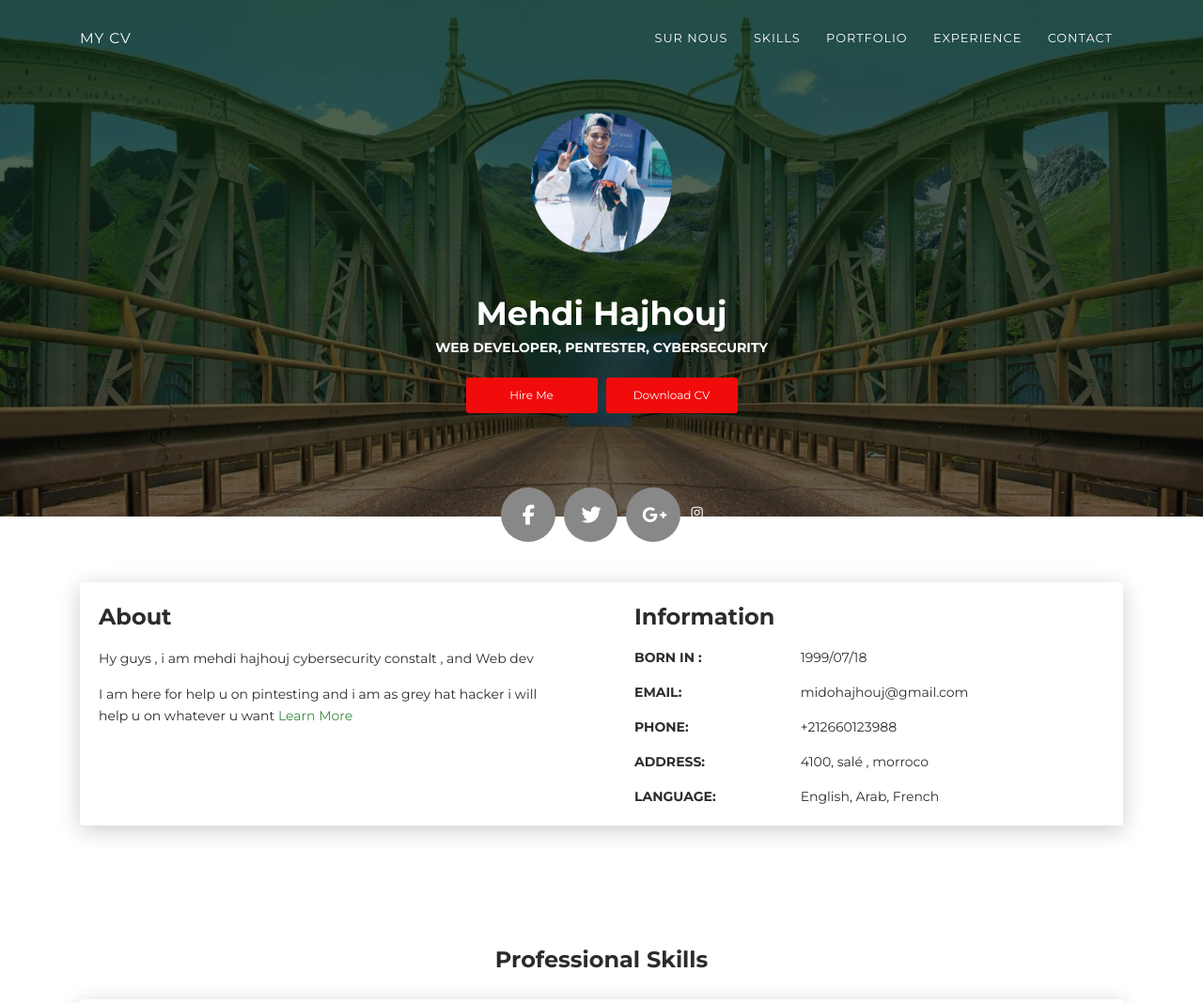
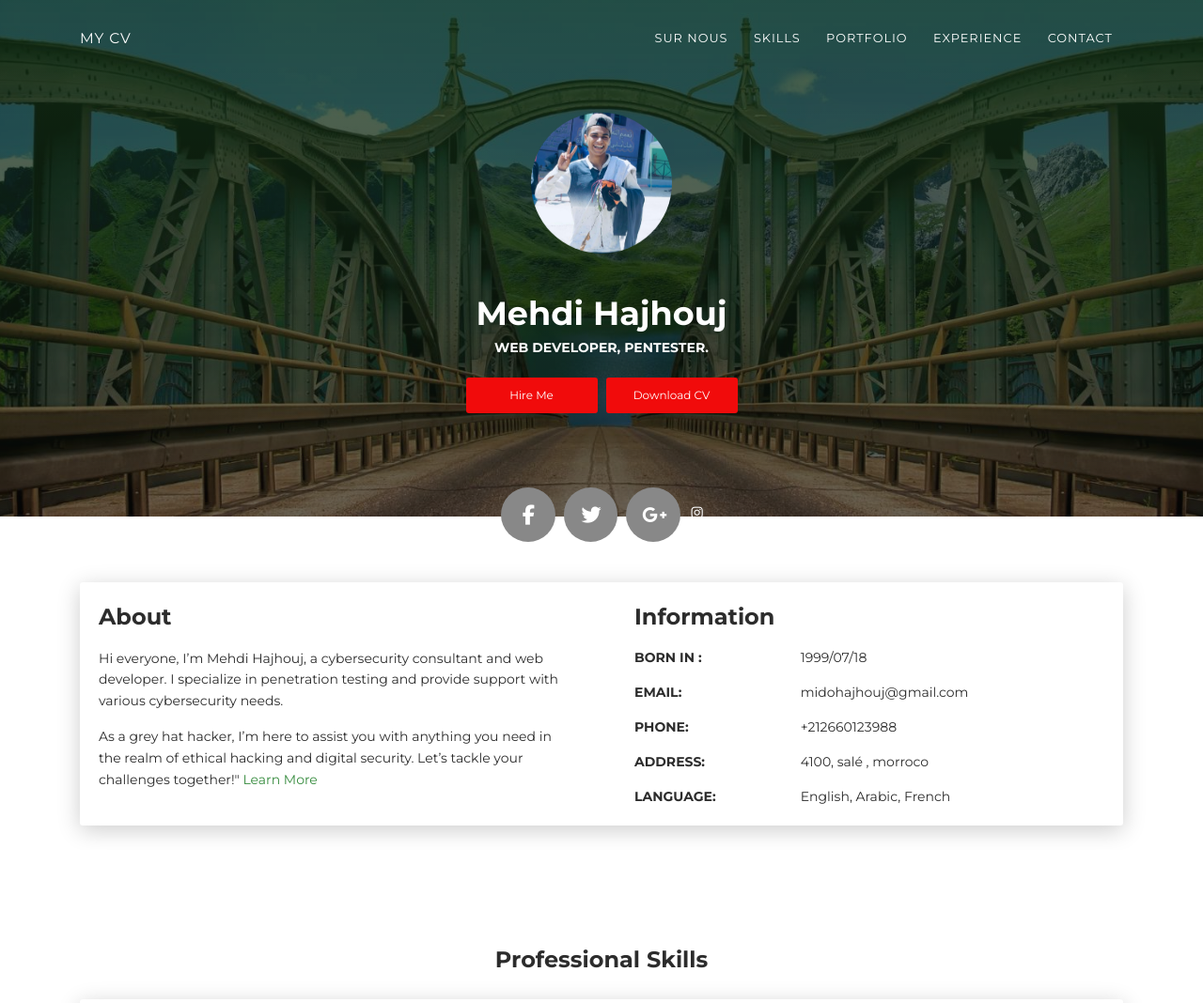
Before and after one commit to Midohajhouj/Portfolio, a plain HTML site: page index.html in a window 1280 px wide. Shown: the top 1068 px of the page at 94% size. Drawn offline with Linux system fonts and the light colour scheme.

Commit message:
Update index.html

```diff
--- a/index.html
+++ b/index.html
@@ -50,7 +50,7 @@
         <div class="content-center">
           <div class="cc-profile-image"><a href="#"><img src="images/anthony.jpg" alt="Image"/></a></div>
           <div class="h2 title">Mehdi Hajhouj </div>
-          <p class="category text-white">Web Developer, pentester,  Cybersecurity</p><a class="btn btn-primary smooth-scroll mr-2" href="#contact" data-aos="zoom-in" data-aos-anchor="data-aos-anchor">Hire Me</a><a class="btn btn-primary" href="#" data-aos="zoom-in" data-aos-anchor="data-aos-anchor">Download CV</a>
+          <p class="category text-white">Web Developer, pentester.</p><a class="btn btn-primary smooth-scroll mr-2" href="#contact" data-aos="zoom-in" data-aos-anchor="data-aos-anchor">Hire Me</a><a class="btn btn-primary" href="#" data-aos="zoom-in" data-aos-anchor="data-aos-anchor">Download CV</a>
         </div>
 
 
@@ -71,8 +71,9 @@
         <div class="col-lg-6 col-md-12">
           <div class="card-body">
             <div class="h4 mt-0 title">About</div>
-            <p>Hy guys , i am mehdi hajhouj cybersecurity constalt , and Web dev</p>
-            <p>I am here for help u on pintesting and i am as grey hat hacker i will help u on whatever u want  <a href="#" target="_blank">Learn More</a></p>
+            <p>Hi everyone, I’m Mehdi Hajhouj, a cybersecurity consultant and web developer. I specialize in penetration testing and provide support with various cybersecurity needs.</p>
+            <p> As a grey hat hacker, I’m here to assist you with anything you need in the realm of ethical hacking and digital security. Let’s tackle your challenges together!"
+ <a href="#" target="_blank">Learn More</a></p>
           </div>
         </div>
         <div class="col-lg-6 col-md-12">
@@ -96,7 +97,7 @@
             </div>
             <div class="row mt-3">
               <div class="col-sm-4"><strong class="text-uppercase">Language:</strong></div>
-              <div class="col-sm-8">English, Arab, French</div>
+              <div class="col-sm-8">English, Arabic, French</div>
             </div>
           </div>
         </div>
```
